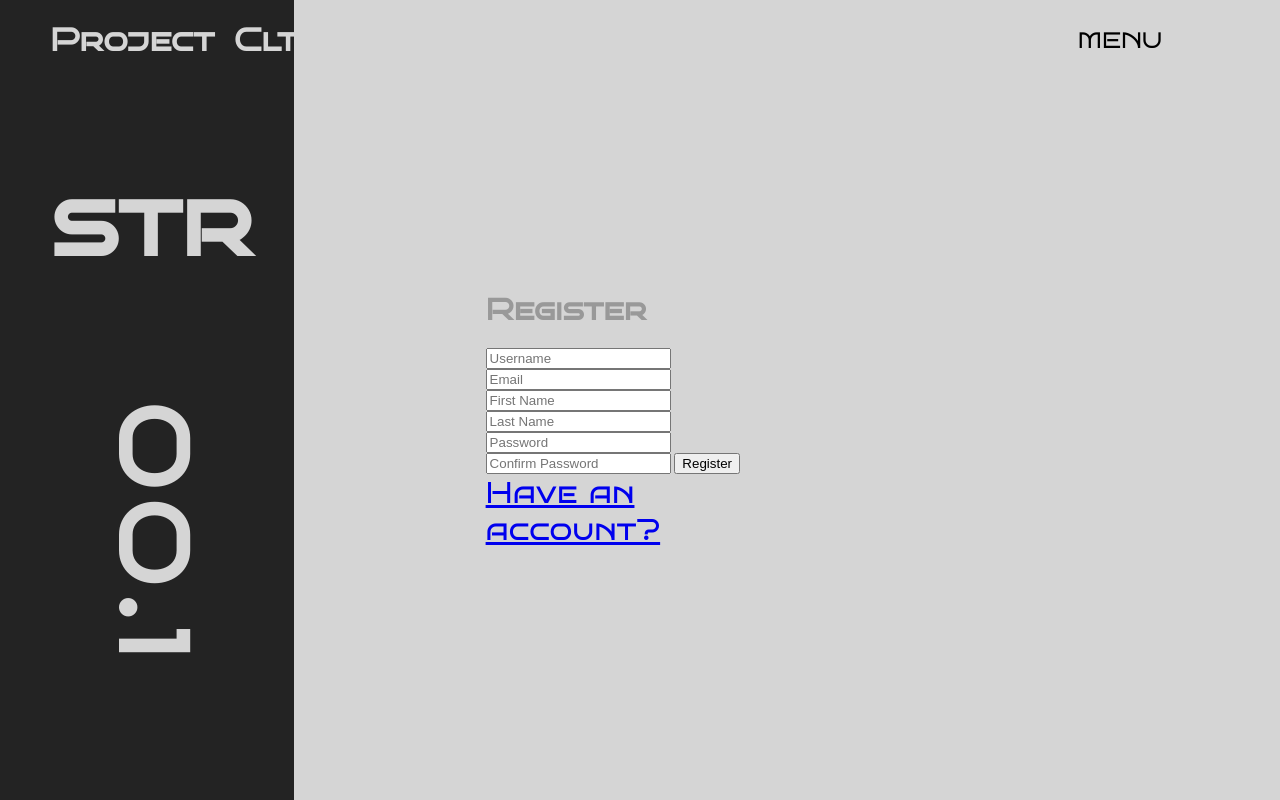
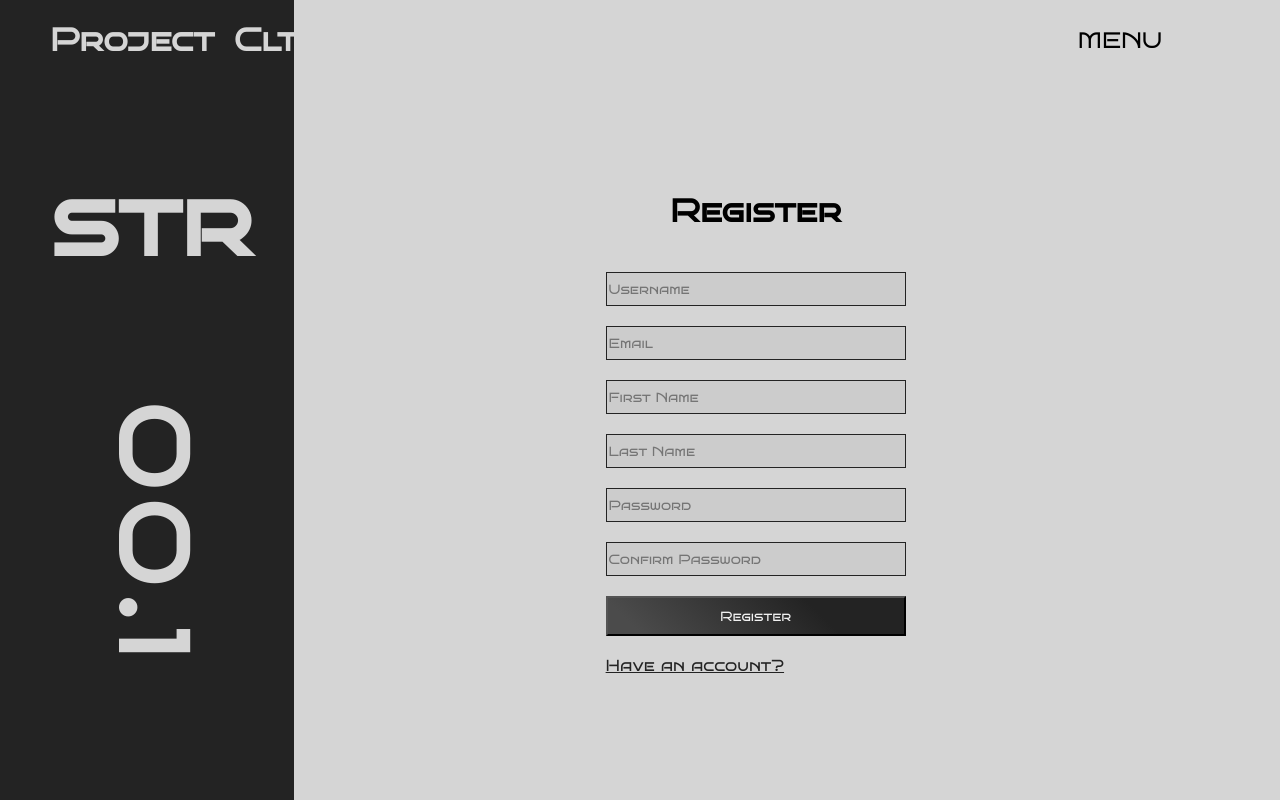
Before and after one commit to Tut1tam/ClothingStoreDjango, a Django app: page /register in a window 1280 px wide. Run offline with Django 4.2, Linux system fonts and the light colour scheme.

Commit message:
UPD: change styles

```diff
--- a/Store/static/css/style-index.css
+++ b/Store/static/css/style-index.css
@@ -232,7 +232,7 @@ hr{
 
 }
 
-.login-form {
+/* .login-form {
     width: 300px;
     margin: 0 auto;
     font-size: 15px;
@@ -265,15 +265,111 @@ hr{
 
 .login-form button:hover {
     background-color: #ddd;
+} */
+
+
+.register-form  {
+    margin-left: 40%;
 }
 
 
-.register-form {
+.register-form form {
     width: 300px;
-    margin: 0 auto;
-    font-size: 15px;
-    margin-top: 100px;
-    color: #999;
+    height: auto;
     display: flex;
     flex-direction: column;
+    gap: 20px;
 }
+
+
+.register-form h1 {
+    margin-left: auto;
+    margin-right: auto;
+}
+
+
+.register-form input {
+    border: 1px solid rgb(35, 35, 35);
+    height: 30px;
+    background-color: #99999929;
+    font-family: Bruno-regular;
+
+}
+
+
+.register-form button {
+    width: 300px;
+    height: 40px;
+    align-items: center;
+    margin-left: auto;
+    margin-right: auto;
+    background: linear-gradient(45deg,  rgb(75, 75, 75) 10%, rgb(35, 35, 35) 70%);
+    color: #f1f1f1;
+    font-family: Bruno-regular;
+
+}
+
+
+.register-form a {
+    font-size: 1em;
+    color: rgb(35, 35, 35);
+    font-family: Bruno-regular;
+}
+
+
+
+/* login styles */
+.login-form a {
+    font-size: 1em;
+    color: rgb(35, 35, 35);
+    font-family: Bruno-regular;
+}
+
+
+.login-form  {
+    margin-left: 40%;
+}
+
+
+.login-form form {
+    width: 300px;
+    height: auto;
+    display: flex;
+    flex-direction: column;
+    gap: 20px;
+}
+
+
+.login-form h1 {
+    margin-left: auto;
+    margin-right: auto;
+}
+
+
+.login-form input {
+    border: 1px solid rgb(35, 35, 35);
+    height: 30px;
+    background-color: #99999929;
+    font-family: Bruno-regular;
+
+}
+
+
+.login-form button {
+    width: 300px;
+    height: 40px;
+    align-items: center;
+    margin-left: auto;
+    margin-right: auto;
+    background: linear-gradient(45deg,  rgb(75, 75, 75) 10%, rgb(35, 35, 35) 70%);
+    color: #f1f1f1;
+    font-family: Bruno-regular;
+
+}
+
+
+.login-form a {
+    font-size: 1em;
+    color: rgb(35, 35, 35);
+    font-family: Bruno-regular;
+}
```
